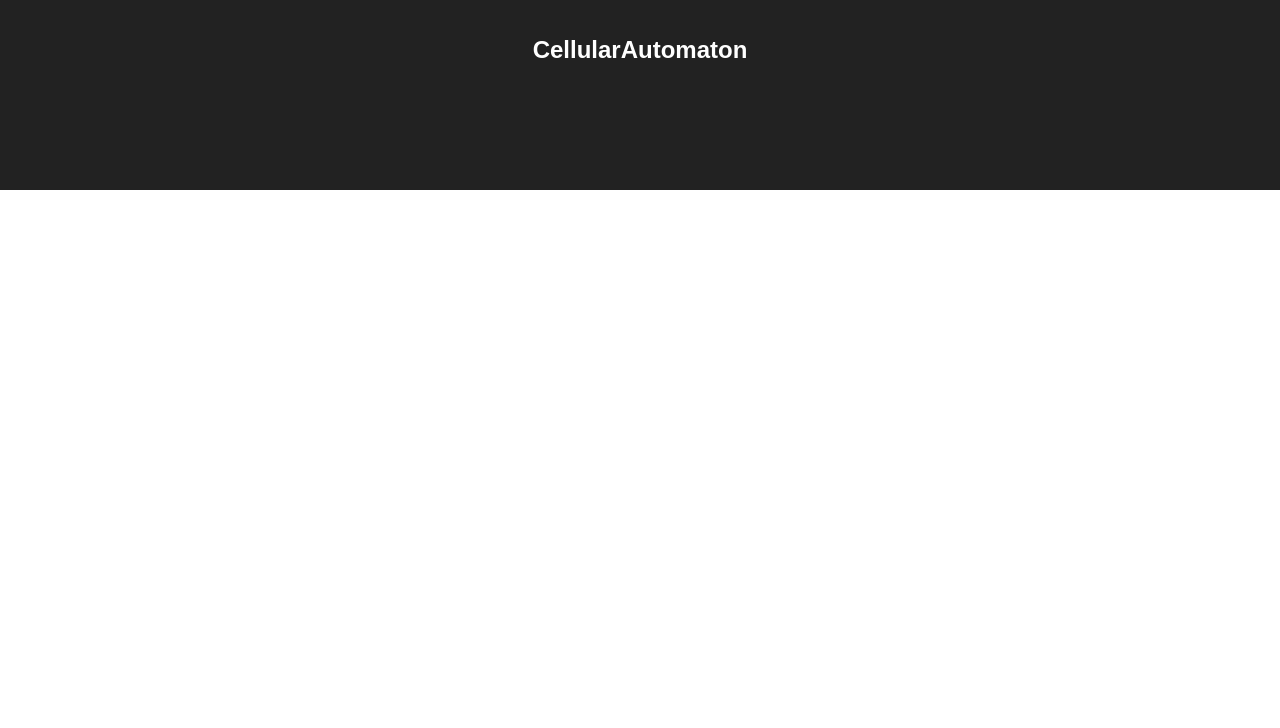
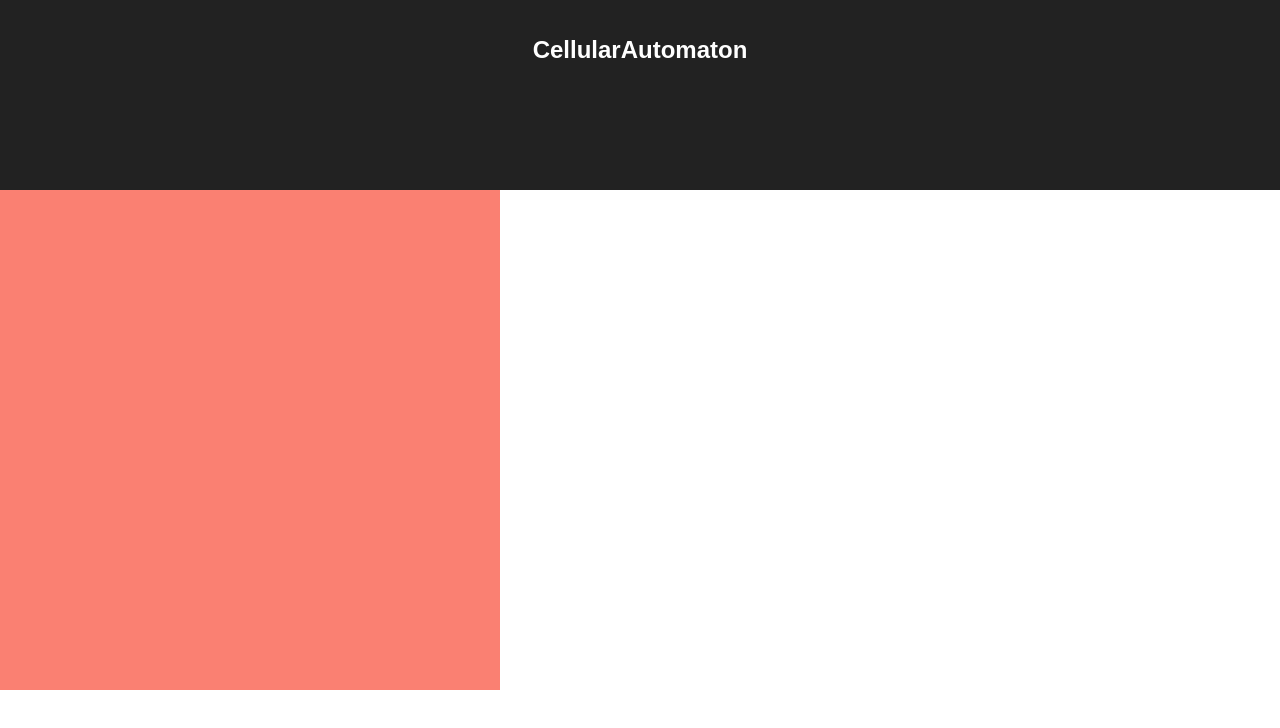
Before and after one commit to samRC/CellularAutomaton, a React (Create React App) app: page / in a window 1280 px wide. Shown: the top 728 px of the page. Built offline with nearby package versions, Linux system fonts and the light colour scheme.

Commit message:
made simple board

```diff
--- a/src/App.js
+++ b/src/App.js
@@ -1,5 +1,6 @@
 import React, { Component } from 'react';
 import './App.css';
+import Board from './components/board';
 
 class App extends Component {
   render() {
@@ -8,7 +9,7 @@ class App extends Component {
         <header className="App-header">
           <h1 className="App-title">CellularAutomaton</h1>
         </header>
-
+        <Board />
       </div>
     );
   }
--- /dev/null
+++ b/src/components/board.js
@@ -0,0 +1,36 @@
+import React, { Component } from 'react';
+import Square from './square';
+
+export default class Board extends Component{
+  createBoard(width, height){
+    const totalSquare = width * height;
+    width = 100/width;
+    height = 100/ height;
+    let outSquare = [];
+    for(let i = 0; i < totalSquare; i++){
+      outSquare.push(
+        <Square
+          isAlive={false}
+          width={width}
+          height={height}
+          key={i+ 'square'}/>
+      )
+    }
+    return outSquare;
+  }
+  render(){
+    const style = {
+      display: 'flex',
+      flexWrap: 'wrap',
+      width: '500px',
+      height: '500px',
+      alignItems: 'no-space',
+    };
+    const squares = this.createBoard(50,50);
+    return(
+      <div style={style}>
+      {squares}
+      </div>
+    )
+  }
+}
--- /dev/null
+++ b/src/components/square.js
@@ -0,0 +1,29 @@
+import React, { Component } from 'react';
+
+export default class Square extends Component{
+  constructor(props){
+    super(props);
+    this.state = {
+      hover: false,
+    }
+    this.toggleHover = this.toggleHover.bind(this);
+  }
+  toggleHover(isHover){
+    this.setState({hover: isHover});
+  }
+  render(){
+    let color = this.props.isAlive ? 'green' : 'salmon';
+    const style = {
+      backgroundColor: this.state.hover ? 'black' : color,
+      width: this.props.width + '%',
+      height: this.props.height + '%',
+    }
+    return(
+      <div
+        style={style}
+        onMouseEnter={() => this.toggleHover(true)}
+        onMouseLeave={() => this.toggleHover(false)}>
+      </div>
+    )
+  }
+}
```
